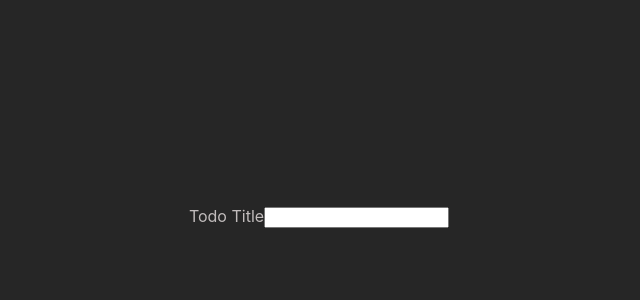
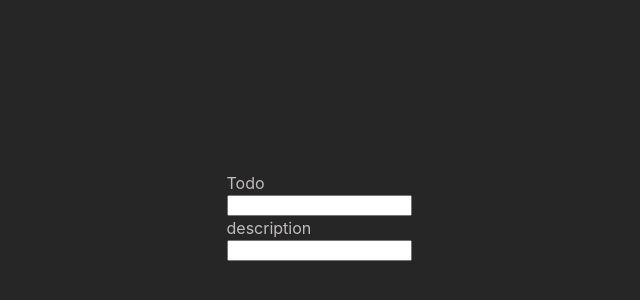
Before and after one commit to FluroAsh/playground, a React (Vite) app in the folder redux-todos/: page / in a window 1280 px wide. Shown: the part 184-484 px from the top of the page, without its empty margins (321-961 px from the left). Built offline with nearby package versions, Linux system fonts and the light colour scheme.

Commit message:
feat: adds InputField component

```diff
--- a/redux-todos/src/App.tsx
+++ b/redux-todos/src/App.tsx
@@ -1,21 +1,10 @@
-import { FormEvent, MouseEvent } from 'react'
+import InputField from './components/InputField'
 
 function App() {
-  const handleClick = (event: MouseEvent<HTMLButtonElement>) => {
-    // Do something
-  }
-
-  const handleSubmit = (event: FormEvent<HTMLFormElement>) => {
-    event.preventDefault()
-    // Make a POST request...
-    console.log('pretend I made a POST request')
-  }
   return (
     <div className="App">
-      <form onSubmit={handleSubmit}>
-        <label htmlFor="title">Todo Title</label>
-        <input name="title" type="text" />
-      </form>
+      <InputField />
+      {/* Todos */}
     </div>
   )
 }
--- /dev/null
+++ b/redux-todos/src/components/InputField/index.tsx
@@ -0,0 +1,54 @@
+import * as React from 'react'
+
+import { formContainer } from './styles'
+
+import { postRequest } from '../../app/requests'
+
+interface FormElements extends HTMLFormControlsCollection {
+  todo: HTMLInputElement
+  description: HTMLInputElement
+}
+
+interface InputFieldElements extends HTMLFormElement {
+  readonly elements: FormElements
+}
+
+function InputField() {
+  const handleSubmit = (event: React.FormEvent<InputFieldElements>) => {
+    event.preventDefault()
+    console.log('pretend I made a POST request')
+
+    const { todo, description } = event.currentTarget.elements
+    postRequest(
+      {
+        todo: todo.value,
+        description: description.value,
+        completed: false
+      },
+      'todos'
+    )
+
+    console.log(event.currentTarget.elements.todo.value)
+    console.log(event.currentTarget.elements.description.value)
+
+    // clear the form after submission
+    todo.value = ''
+    description.value = ''
+  }
+
+  return (
+    <div>
+      <form onSubmit={handleSubmit} css={formContainer}>
+        <label htmlFor="todo">Todo</label>
+        <input name="todo" type="text" />
+
+        <label htmlFor="description">description</label>
+        <input name="description" type="text" />
+
+        <button type="submit" hidden />
+      </form>
+    </div>
+  )
+}
+
+export default InputField
--- /dev/null
+++ b/redux-todos/src/components/InputField/styles.ts
@@ -0,0 +1,6 @@
+import { css } from '@emotion/react'
+
+export const formContainer = css`
+  display: flex;
+  flex-direction: column;
+`
```
